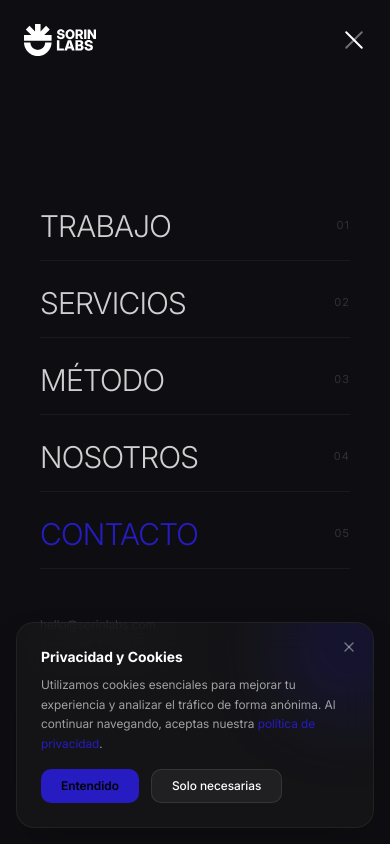
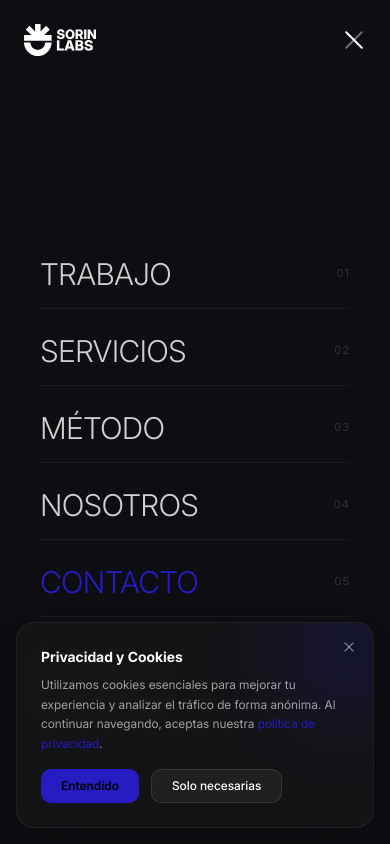
Before and after one commit to kirianL/SorinLabs, a Next.js app: page / in a window 390 px wide. Both pictures are taken after a click on the button 346 px from the left and 40 px from the top of the page. Shown: the top 844 px of the page. Built offline with nearby package versions, Linux system fonts and the light colour scheme.

Commit message:
fix: testimonial height jump + mobile menu overlay z-index

```diff
--- a/src/components/layout/navbar.tsx
+++ b/src/components/layout/navbar.tsx
@@ -125,7 +125,7 @@ export function Navbar() {
             animate={{ clipPath: "circle(150% at calc(100% - 40px) 40px)" }}
             exit={{ clipPath: "circle(0% at calc(100% - 40px) 40px)" }}
             transition={{ duration: 0.5, ease: [0.22, 1, 0.36, 1] }}
-            className="fixed inset-0 z-50 flex flex-col bg-[#0e0e12] lg:hidden"
+            className="fixed inset-0 z-[55] flex flex-col bg-[#0e0e12] lg:hidden pt-24"
           >
             {/* Menu content */}
             <div className="flex flex-1 flex-col items-start justify-center px-10">
--- a/src/components/sections/testimonials.tsx
+++ b/src/components/sections/testimonials.tsx
@@ -96,7 +96,7 @@ export function Testimonials() {
           </div>
 
           {/* AnimatePresence for smooth transitions */}
-          <div className="min-h-[180px] sm:min-h-[140px]">
+          <div className="min-h-[260px] sm:min-h-[220px] lg:min-h-[200px]">
             <AnimatePresence mode="wait" custom={direction}>
               <motion.div
                 key={current}
```
